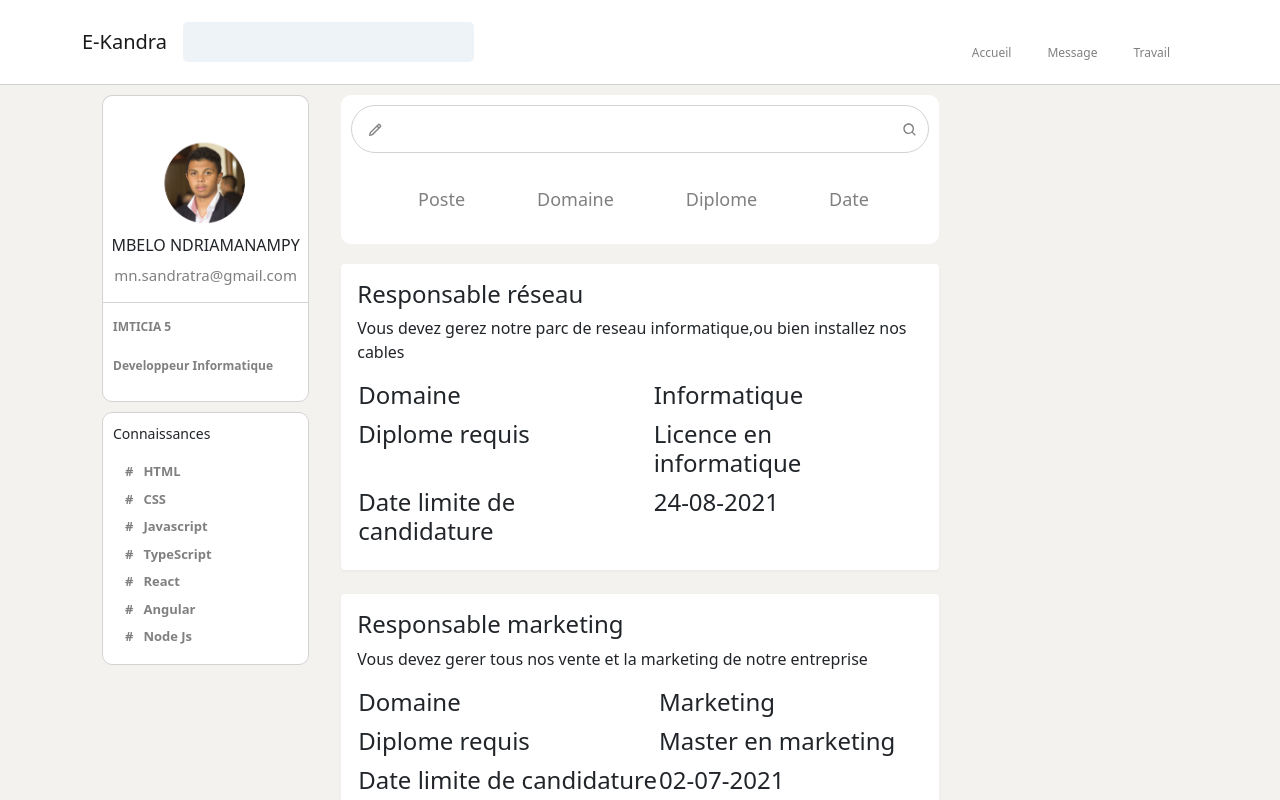
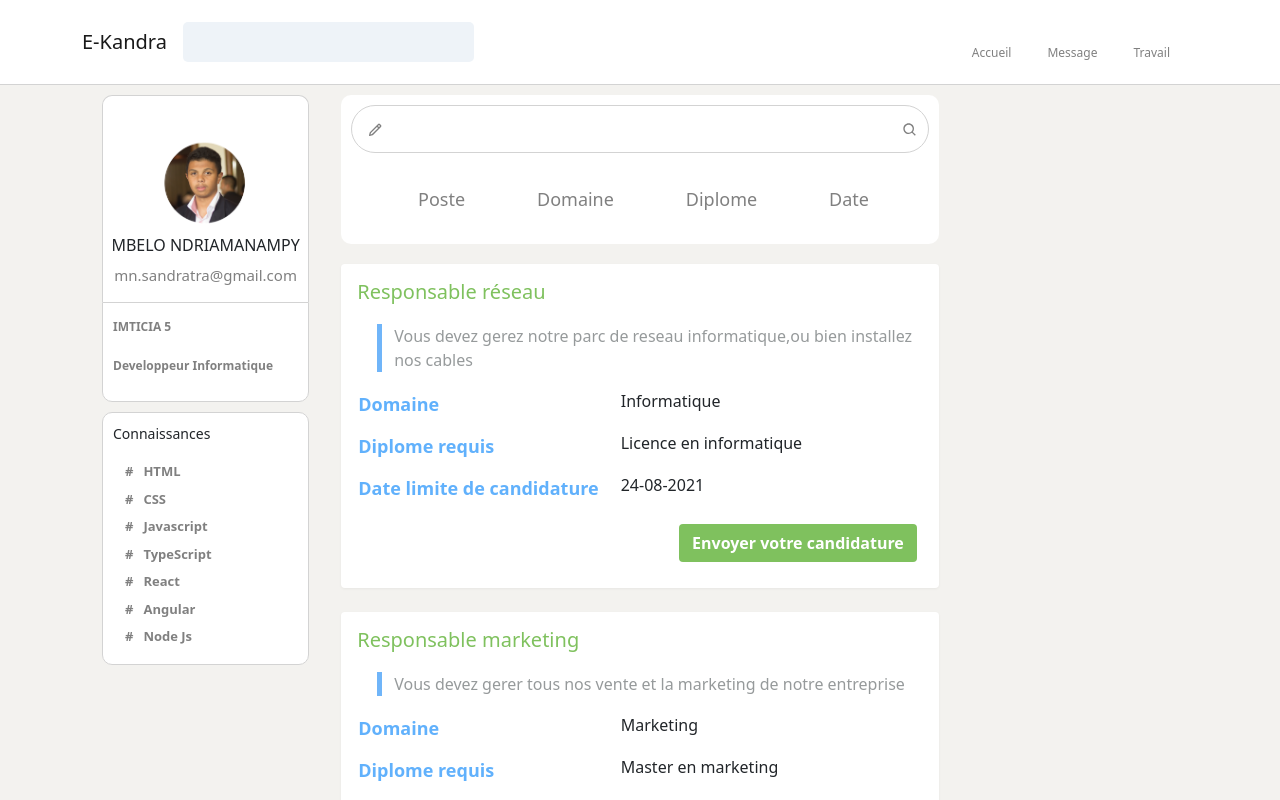
Before and after one commit to MN-Sandratra/react-e-kandra, a React (Create React App) app: page /job in a window 1280 px wide. Shown: the top 800 px of the page. Built offline with nearby package versions, Linux system fonts and the light colour scheme; some icons are missing.

Commit message:
update job page

```diff
--- a/src/components/Job.tsx
+++ b/src/components/Job.tsx
@@ -3,6 +3,7 @@ import { BiPencil, BiSearch } from 'react-icons/bi';
 import { offres } from '../data/offre';
 import offre from '../interfaces/Ioffre';
 import Jobitems from './jobitems';
+import '../styles/job.scss';
 
 function Job() {
     let filter = ['Poste', 'Domaine', 'Diplome', 'Date'];
--- a/src/components/jobitems.tsx
+++ b/src/components/jobitems.tsx
@@ -1,6 +1,7 @@
 import React,{useEffect, useState} from 'react';
+import { Link } from 'react-router-dom';
 import offre from '../interfaces/Ioffre';
-
+import '../styles/jobitems.scss'
 function Jobitems(props:offre){
     const[offre,setOffre]=useState(props)
     return (
@@ -8,13 +9,14 @@ function Jobitems(props:offre){
             <div className="card border-primary">
               <div className="card-body">
                 <h4 className="card-title">{offre.poste}</h4>
-                <p className="card-text">{offre.description}</p>
+                <p className="card-text description ">{offre.description}</p>
+                <table>
                 <tr>
                     <td>
                         <h4 className="coi-color">Domaine</h4>
                     </td>
                     <td>
-                        <h4>{offre.domaine}</h4>
+                        <p>{offre.domaine}</p>
                     </td>
                 </tr>
                 <tr>
@@ -22,7 +24,7 @@ function Jobitems(props:offre){
                         <h4 className="coi-color">Diplome requis</h4>
                     </td>
                     <td>
-                        <h4>{offre.diplome}</h4>
+                        <p>{offre.diplome}</p>
                     </td>
                 </tr>
                 <tr>
@@ -30,11 +32,13 @@ function Jobitems(props:offre){
                         <h4 className="coi-color">Date limite de candidature</h4>
                     </td>
                     <td>
-                        <h4 className='{{(today < currentOffre.date_limite)?"" : "ofr-text-red"}}'>
+                        <p className='{{(today < currentOffre.date_limite)?"" : "ofr-text-red"}}'>
                             {offre.date}
-                            </h4>
+                            </p>
                     </td>
                 </tr>
+                </table>
+                <Link className="btn btn-send" to="">Envoyer votre candidature</Link>
               </div>
             </div>
         </div>
--- /dev/null
+++ b/src/styles/jobitems.scss
@@ -0,0 +1,43 @@
+.card-title{
+    font-size: 20px;
+    margin-bottom: 20px;
+    color: darkgrays;
+    color:#7fc15e;
+}
+.card {
+    border-top: 3px solid #e7a33e;;
+}
+.description{
+    margin-left: 20px;
+    padding-left: 12px;
+    color:#969a9b;
+    border-left: 5px solid #70b5f9;
+}
+
+.vert{
+    color:#7fc15e;
+}
+.btn-send{
+    float: right;
+    margin: 10px 6px;
+    background-color: #7fc15e;
+    color: white;
+    font-weight: 600;
+
+    &:hover{
+        background-color: #57883f;
+        color: white;
+    }
+}
+table{
+    tr{
+        td{
+            h4{
+                font-size: 18px !important;
+                font-weight: 600;
+                margin-right: 20px;
+                color: rgb(97, 177, 252);
+            }
+        }
+    }
+}
```
Also changed, not shown: src/styles/job.scss (added).
